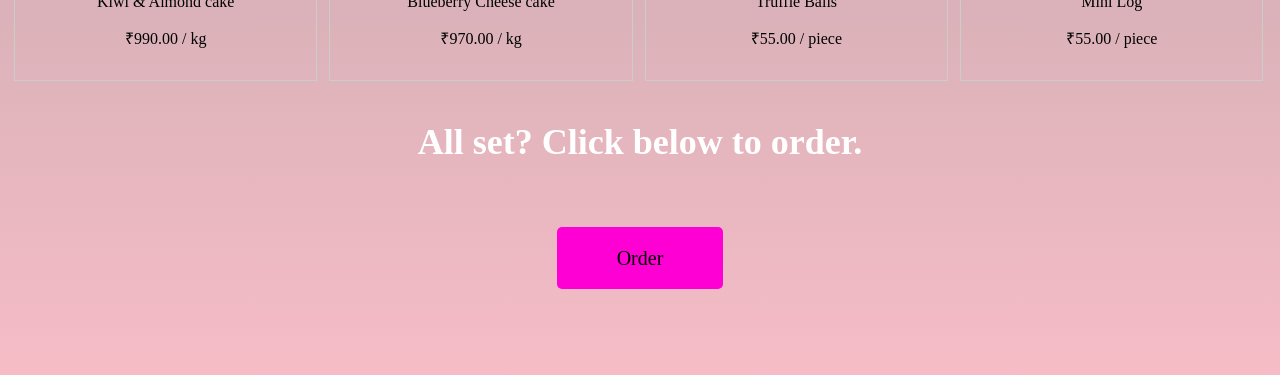
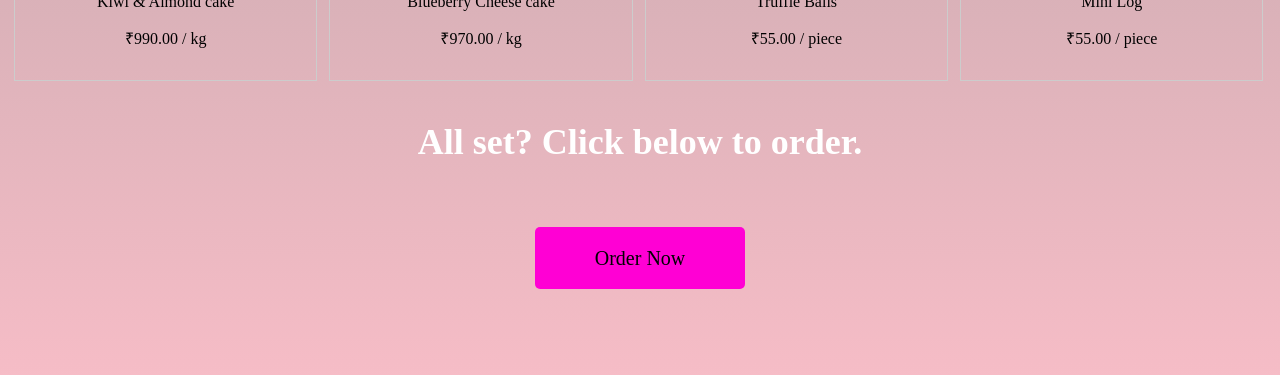
Before and after one commit to Neetha-jose/Restaurant-page---node-js, a plain HTML site: page views/re.html in a window 1280 px wide. Shown: the part 1273-1648 px from the top of the page. Drawn offline with Linux system fonts and the light colour scheme.

Commit message:
html modified

```diff
--- a/views/re.html
+++ b/views/re.html
@@ -195,7 +195,7 @@
 
    <footer>
       <strong> All set? Click below to order.</strong>
-      <a href="#" class="button">Order</a>
+      <a href="#" class="button">Order Now</a>
    </footer>
 
 </body>
```
